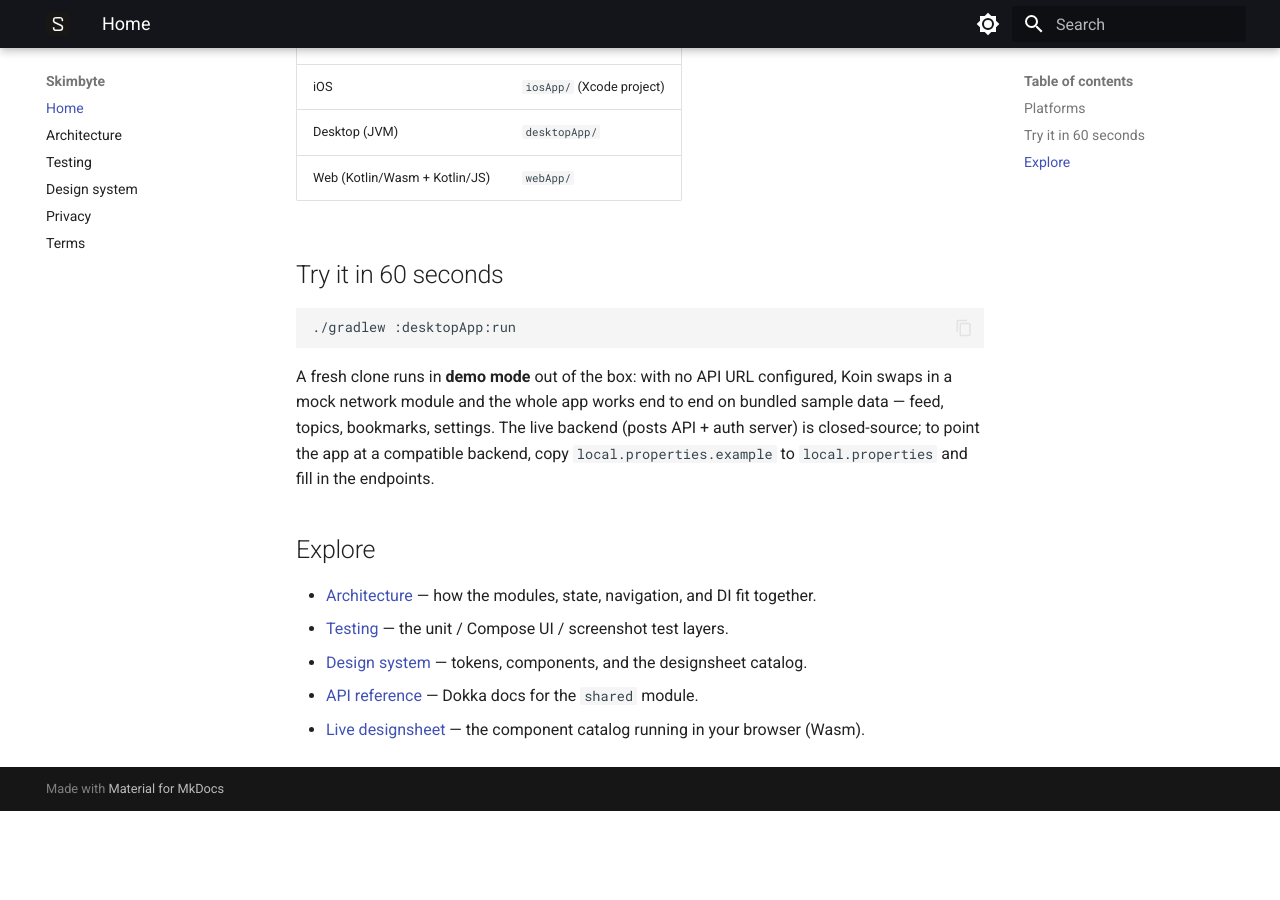
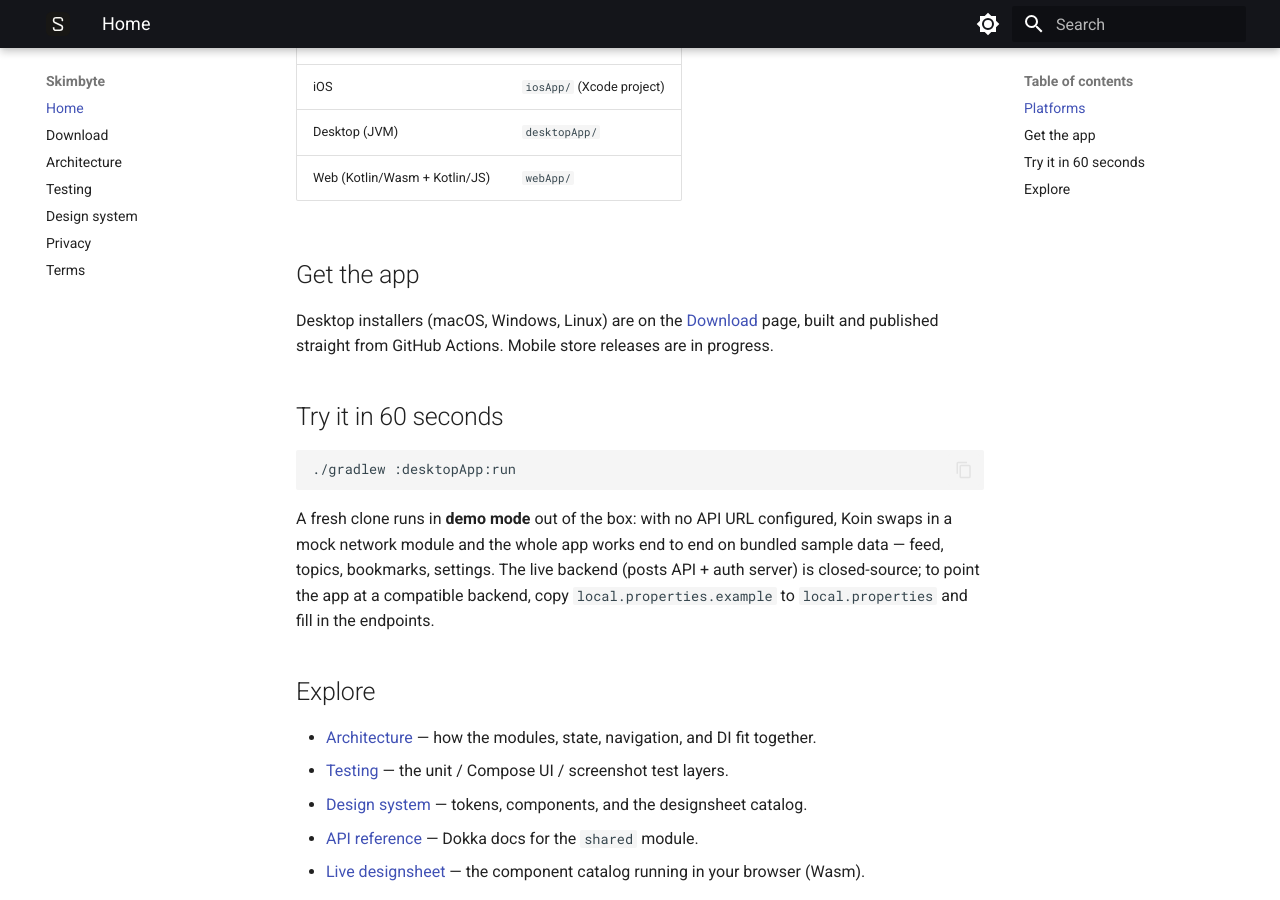
Before and after one commit to RedigitSoft/Skimbyte, an MkDocs documentation site: the page built from docs-site/index.md, in a window 1280 px wide and 900 px high, scrolled down 493 px. Built offline with MkDocs 1.6.1 and Material for MkDocs 9.7.7, drawn with Linux system fonts in a browser that asks for light colours; before the commit the page ends 1304 px from its top, so only the background shows below that.

Commit message:
feat(desktop): release pipeline with signed macOS builds + Download page
A new release.yml packages the Compose desktop app on macOS, Windows,
and Linux runners for every v1+ tag and attaches the installers to the
GitHub Release. The DMG is signed and notarized when the Developer ID
secrets are configured (documented in the workflow); the build config
reads the identity from the environment so local dev builds stay
unsigned with zero setup. packageVersion now comes from the released
tag via -PskimbyteDesktopVersion.

The site gains a Download page pointing at the latest release, linked
from the home page and nav. Windows stays unsigned for now (needs a
paid certificate; SignPath's OSS tier is the candidate fix).

````diff
--- a/docs-site/index.md
+++ b/docs-site/index.md
@@ -18,6 +18,11 @@ a living design-system catalog.
 | Desktop (JVM) | `desktopApp/` |
 | Web (Kotlin/Wasm + Kotlin/JS) | `webApp/` |
 
+## Get the app
+
+Desktop installers (macOS, Windows, Linux) are on the [Download](download.md) page,
+built and published straight from GitHub Actions. Mobile store releases are in progress.
+
 ## Try it in 60 seconds
 
 ```sh
--- a/mkdocs.yml
+++ b/mkdocs.yml
@@ -36,6 +36,7 @@ markdown_extensions:
 # in nav because mkdocs --strict only accepts doc files there.
 nav:
   - Home: index.md
+  - Download: download.md
   - Architecture: architecture.md
   - Testing: testing.md
   - Design system: design-system.md
````
Also changed, not shown: docs-site/download.md (added, +41 -0 lines), 2 other files.
